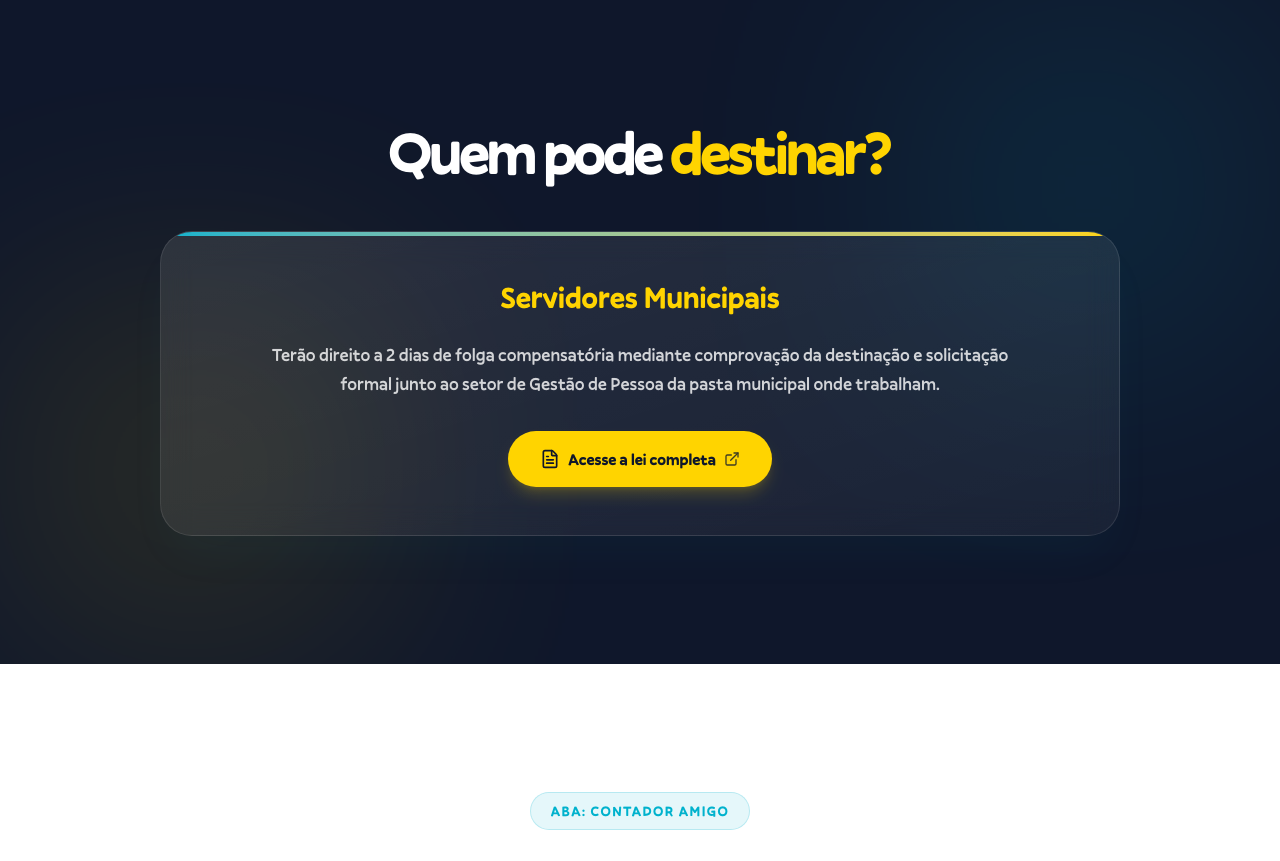
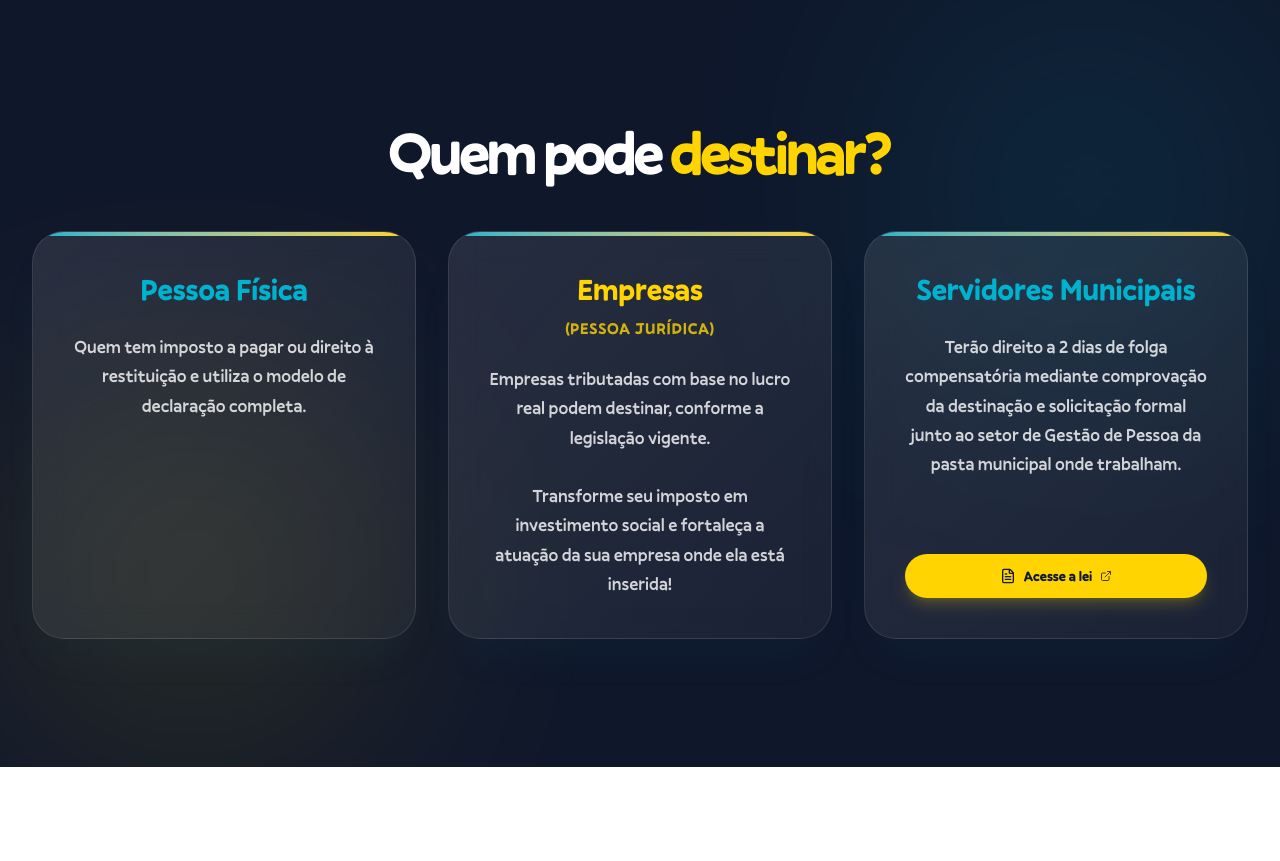
Before and after one commit to VgavaBR123/Site_Declare_Seu_Amor, a Next.js app: page / in a window 1280 px wide. Shown: the part 5540-6401 px from the top of the page. Built offline with nearby package versions, Linux system fonts and the light colour scheme.

Commit message:
feat: update Quem pode destinar section with Pessoa Fisica and Empresas

```diff
--- a/src/app/page.tsx
+++ b/src/app/page.tsx
@@ -638,7 +638,7 @@ export default function Home() {
         <section id="quem-pode" className="bg-slate-900 py-16 sm:py-24 md:py-32 text-white relative overflow-x-clip overflow-y-visible">
           <div className="absolute top-0 right-0 w-64 h-64 sm:w-96 sm:h-96 bg-brand-cyan blur-[120px] opacity-10"></div>
           <div className="absolute bottom-0 left-0 w-64 h-64 sm:w-96 sm:h-96 bg-brand-yellow blur-[120px] opacity-10"></div>
-          <div className="max-w-5xl mx-auto px-4 sm:px-6 lg:px-8 relative z-10">
+          <div className="max-w-7xl mx-auto px-4 sm:px-6 lg:px-8 relative z-10">
             <motion.div
               initial={{ opacity: 0, y: 30 }}
               whileInView={{ opacity: 1, y: 0 }}
@@ -648,28 +648,65 @@ export default function Home() {
               <h2 className="text-3xl sm:text-5xl md:text-6xl font-black tracking-tighter mb-4 sm:mb-6">Quem pode <span className="text-brand-yellow">destinar?</span></h2>
             </motion.div>
 
+            <div className="grid grid-cols-1 lg:grid-cols-3 gap-6 sm:gap-8">
+              {/* Pessoa Física */}
               <motion.div
                 initial={{ opacity: 0, y: 24 }}
                 whileInView={{ opacity: 1, y: 0 }}
                 viewport={{ once: true }}
-              className="relative bg-gradient-to-br from-white/10 to-white/5 backdrop-blur-lg rounded-[2rem] p-8 sm:p-12 border border-white/10 text-center overflow-hidden shadow-2xl shadow-brand-cyan/5"
+                className="relative bg-gradient-to-br from-white/10 to-white/5 backdrop-blur-lg rounded-[2rem] p-8 sm:p-10 border border-white/10 text-center overflow-hidden shadow-2xl shadow-brand-cyan/5 flex flex-col"
               >
                 <div className="absolute top-0 left-0 right-0 h-1 bg-gradient-to-r from-brand-cyan to-brand-yellow"></div>
-              <h3 className="text-2xl sm:text-3xl font-black text-brand-yellow mb-6">Servidores Municipais</h3>
-              <p className="text-base sm:text-lg text-white/80 font-medium leading-relaxed max-w-3xl mx-auto mb-8">
+                <h3 className="text-2xl sm:text-3xl font-black text-brand-cyan mb-6">Pessoa Física</h3>
+                <p className="text-base sm:text-lg text-white/80 font-medium leading-relaxed flex-grow">
+                  Quem tem imposto a pagar ou direito à restituição e utiliza o modelo de declaração completa.
+                </p>
+              </motion.div>
+
+              {/* Empresas (Pessoa Jurídica) */}
+              <motion.div
+                initial={{ opacity: 0, y: 24 }}
+                whileInView={{ opacity: 1, y: 0 }}
+                viewport={{ once: true }}
+                transition={{ delay: 0.1 }}
+                className="relative bg-gradient-to-br from-white/10 to-white/5 backdrop-blur-lg rounded-[2rem] p-8 sm:p-10 border border-white/10 text-center overflow-hidden shadow-2xl shadow-brand-cyan/5 flex flex-col"
+              >
+                <div className="absolute top-0 left-0 right-0 h-1 bg-gradient-to-r from-brand-cyan to-brand-yellow"></div>
+                <h3 className="text-2xl sm:text-3xl font-black text-brand-yellow mb-2">Empresas</h3>
+                <span className="block text-sm sm:text-base font-bold text-brand-yellow/80 mb-6 uppercase tracking-wider">(Pessoa Jurídica)</span>
+                <p className="text-base sm:text-lg text-white/80 font-medium leading-relaxed flex-grow">
+                  Empresas tributadas com base no lucro real podem destinar, conforme a legislação vigente.<br/><br/>
+                  Transforme seu imposto em investimento social e fortaleça a atuação da sua empresa onde ela está inserida!
+                </p>
+              </motion.div>
+
+              {/* Servidores Municipais */}
+              <motion.div
+                initial={{ opacity: 0, y: 24 }}
+                whileInView={{ opacity: 1, y: 0 }}
+                viewport={{ once: true }}
+                transition={{ delay: 0.2 }}
+                className="relative bg-gradient-to-br from-white/10 to-white/5 backdrop-blur-lg rounded-[2rem] p-8 sm:p-10 border border-white/10 text-center overflow-hidden shadow-2xl shadow-brand-cyan/5 flex flex-col"
+              >
+                <div className="absolute top-0 left-0 right-0 h-1 bg-gradient-to-r from-brand-cyan to-brand-yellow"></div>
+                <h3 className="text-2xl sm:text-3xl font-black text-brand-cyan mb-6">Servidores Municipais</h3>
+                <p className="text-base sm:text-lg text-white/80 font-medium leading-relaxed mb-8 flex-grow">
                   Terão direito a 2 dias de folga compensatória mediante comprovação da destinação e solicitação formal junto ao setor de Gestão de Pessoa da pasta municipal onde trabalham.
                 </p>
+                <div className="mt-auto">
                   <a
                     href="/documentos/lei-complementar-n-1058-folga-doacao-ir.pdf"
                     target="_blank"
                     rel="noopener noreferrer"
-                className="inline-flex items-center justify-center gap-2 rounded-full bg-brand-yellow text-slate-900 font-black text-sm sm:text-base px-8 py-4 hover:bg-brand-yellow/90 transition-colors shadow-lg shadow-brand-yellow/20"
+                    className="inline-flex items-center justify-center gap-2 rounded-full bg-brand-yellow text-slate-900 font-black text-sm px-6 py-3 hover:bg-brand-yellow/90 transition-colors shadow-lg shadow-brand-yellow/20 w-full"
                   >
-                <FileText className="w-5 h-5 shrink-0" aria-hidden />
-                Acesse a lei completa
-                <ExternalLink className="w-4 h-4 shrink-0 opacity-80" aria-hidden />
+                    <FileText className="w-4 h-4 shrink-0" aria-hidden />
+                    Acesse a lei
+                    <ExternalLink className="w-3 h-3 shrink-0 opacity-80" aria-hidden />
                   </a>
+                </div>
               </motion.div>
+            </div>
           </div>
         </section>
 
```
Lines whose indentation alone changed are shown as unchanged.
